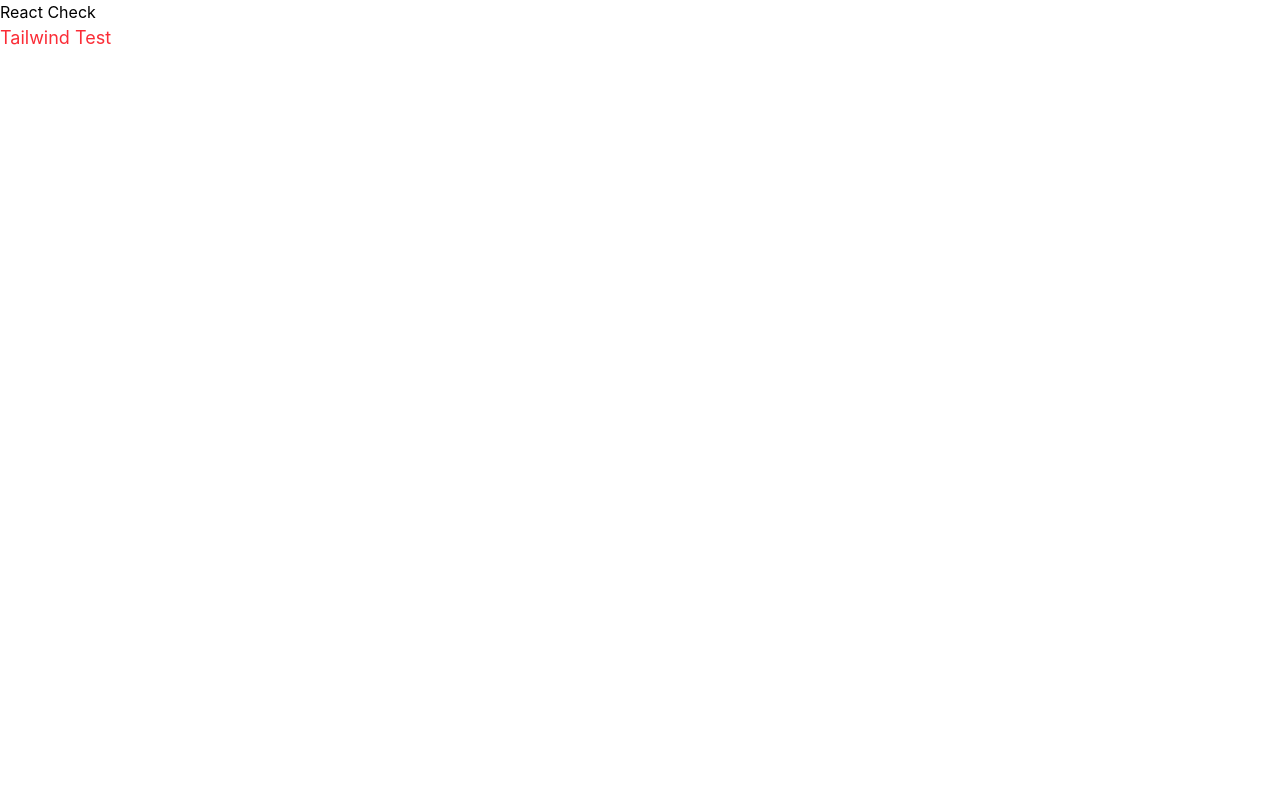
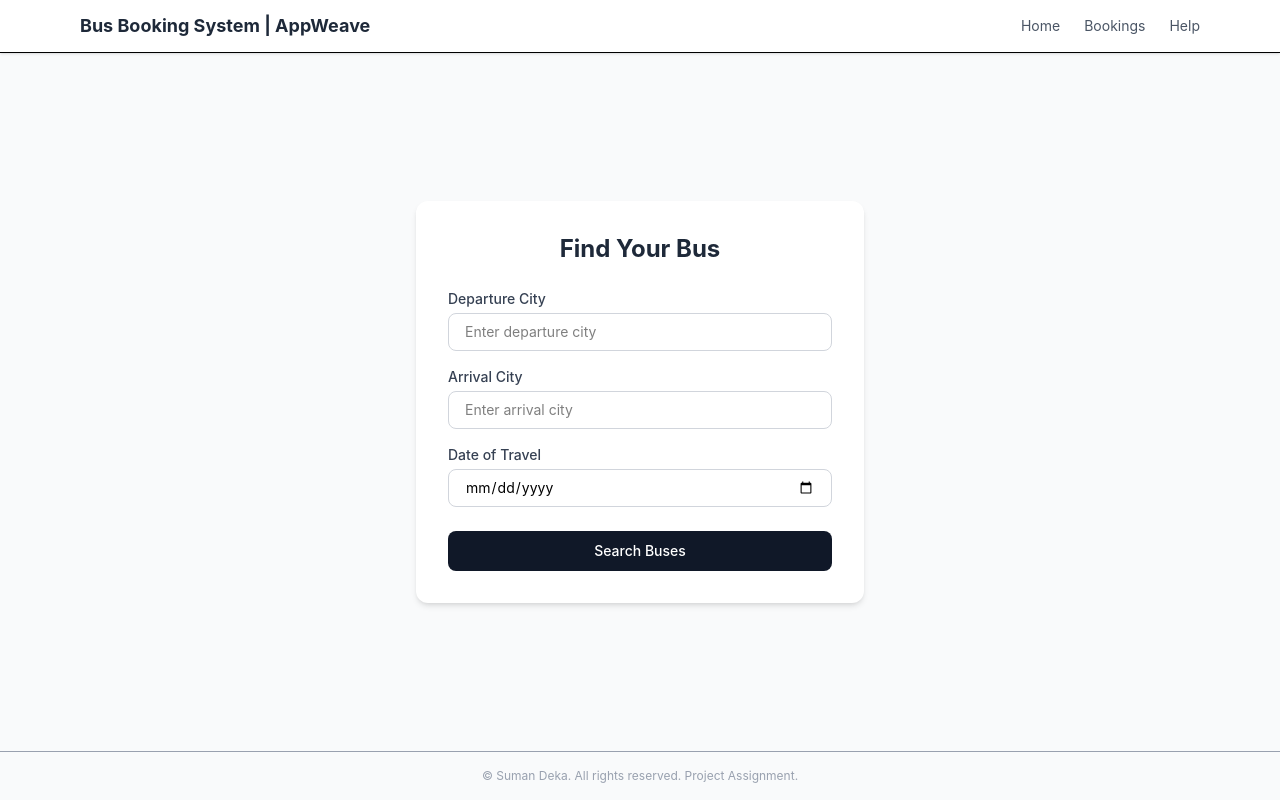
Before and after one commit to SumanDeka01/Bus_Booking_System, a React (Vite) app in the folder frontend/: page / in a window 1280 px wide. Built offline with nearby package versions, Linux system fonts and the light colour scheme.

Commit message:
Frontend updated

```diff
--- a/frontend/package.json
+++ b/frontend/package.json
@@ -11,8 +11,10 @@
   },
   "dependencies": {
     "@tailwindcss/vite": "^4.2.1",
+    "axios": "^1.13.6",
     "react": "^19.2.0",
     "react-dom": "^19.2.0",
+    "react-router-dom": "^7.13.1",
     "tailwindcss": "^4.2.1"
   },
   "devDependencies": {
--- a/frontend/src/App.tsx
+++ b/frontend/src/App.tsx
@@ -1,8 +1,9 @@
+import HomePage from "./pages/HomePage";
+
 function App() {
   return (
     <>
-      <p> React Check </p>
-      <p className="text-lg text-red-500"> Tailwind Test </p>
+      <HomePage />
     </>
   );
 }
--- /dev/null
+++ b/frontend/src/components/Navbar.tsx
@@ -0,0 +1,19 @@
+const Navbar = () => {
+  return (
+    <nav className="bg-white border-b shadow-sm">
+      <div className="max-w-6xl mx-auto px-4 py-3 flex justify-between items-center">
+        <h1 className="text-lg font-bold text-gray-800">
+          Bus Booking System | AppWeave{" "}
+        </h1>
+
+        <div className="space-x-6 text-sm text-gray-600">
+          <span className="cursor-pointer hover:text-black">Home</span>
+          <span className="cursor-pointer hover:text-black">Bookings</span>
+          <span className="cursor-pointer hover:text-black">Help</span>
+        </div>
+      </div>
+    </nav>
+  );
+};
+
+export default Navbar;
--- /dev/null
+++ b/frontend/src/pages/HomePage.tsx
@@ -0,0 +1,76 @@
+import { useState } from "react";
+import Navbar from "../components/Navbar";
+
+const HomePage = () => {
+  const [form, setForm] = useState({
+    departureCity: "",
+    arrivalCity: "",
+    date: "",
+  });
+
+  return (
+    <div className="min-h-screen bg-gray-50 flex flex-col">
+      <Navbar />
+
+      <div className="flex-1 flex items-center justify-center px-4">
+        <div className="bg-white rounded-xl shadow-md p-8 w-full max-w-md">
+          <h1 className="text-2xl font-bold text-center text-gray-800 mb-6">
+            Find Your Bus
+          </h1>
+
+          <div className="mb-4">
+            <label className="block text-sm font-medium text-gray-700 mb-1">
+              Departure City
+            </label>
+            <input
+              type="text"
+              placeholder="Enter departure city"
+              value={form.departureCity}
+              onChange={(e) =>
+                setForm({ ...form, departureCity: e.target.value })
+              }
+              className="w-full border border-gray-300 rounded-lg px-4 py-2 text-sm focus:outline-none focus:ring-2 focus:ring-gray-400"
+            />
+          </div>
+
+          <div className="mb-4">
+            <label className="block text-sm font-medium text-gray-700 mb-1">
+              Arrival City
+            </label>
+            <input
+              type="text"
+              placeholder="Enter arrival city"
+              value={form.arrivalCity}
+              onChange={(e) =>
+                setForm({ ...form, arrivalCity: e.target.value })
+              }
+              className="w-full border border-gray-300 rounded-lg px-4 py-2 text-sm focus:outline-none focus:ring-2 focus:ring-gray-400"
+            />
+          </div>
+
+          <div className="mb-6">
+            <label className="block text-sm font-medium text-gray-700 mb-1">
+              Date of Travel
+            </label>
+            <input
+              type="date"
+              value={form.date}
+              onChange={(e) => setForm({ ...form, date: e.target.value })}
+              className="w-full border border-gray-300 rounded-lg px-4 py-2 text-sm focus:outline-none focus:ring-2 focus:ring-gray-400"
+            />
+          </div>
+
+          <button className="w-full bg-gray-900 text-white py-2.5 rounded-lg text-sm font-medium hover:bg-gray-700 transition">
+            Search Buses
+          </button>
+        </div>
+      </div>
+
+      <footer className="text-center text-xs text-gray-400 py-4 border-t">
+        © Suman Deka. All rights reserved. Project Assignment.
+      </footer>
+    </div>
+  );
+};
+
+export default HomePage;
```
Also changed, not shown: frontend/src/components/BusCard.tsx (added), frontend/src/pages/BusListPage.tsx (added), 1 other file (tests, documents, lock files or other folders).
